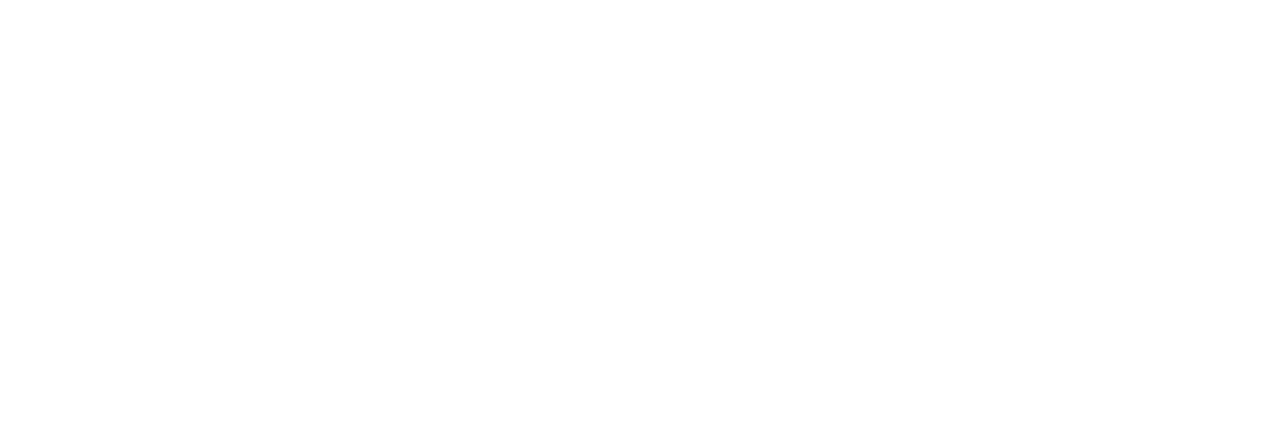
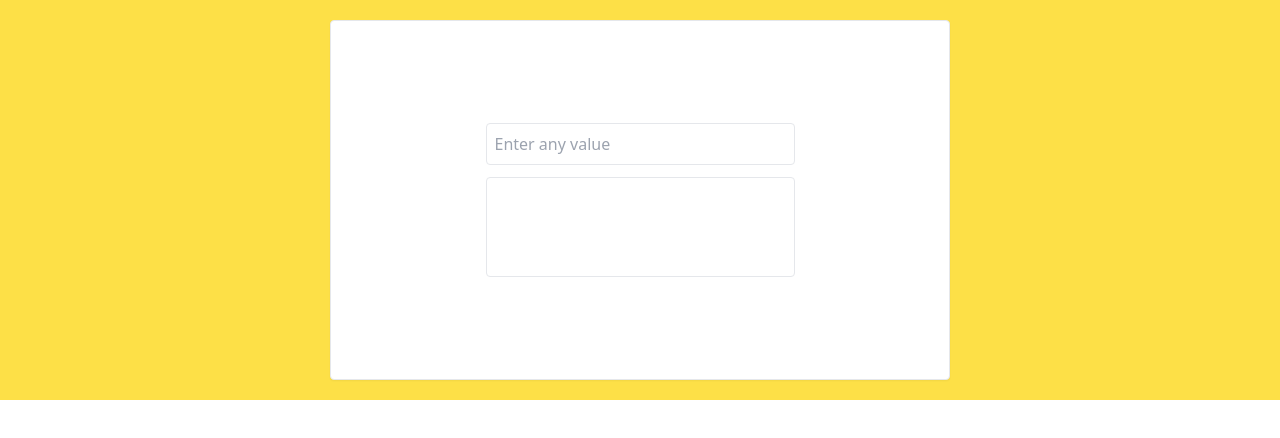
Before and after one commit to Shivam-Gupta-git/JavaScript-LogicBuilding-Questions, a plain HTML site: page Filter Map and Reduce /index1.html in a window 1280 px wide. Drawn offline with nearby package versions, Linux system fonts and the light colour scheme.

Commit message:
add code

```diff
--- a/Filter Map and Reduce /index1.html
+++ b/Filter Map and Reduce /index1.html
@@ -9,13 +9,15 @@
 <body>
 
 
-  <!-- <div class="h-[400px] w-full bg-yellow-300 flex items-center justify-center p-5 ">
+  <div class="h-[400px] w-full bg-yellow-300 flex items-center justify-center p-5 ">
     <div class="h-full w-[50%] border rounded shadow-sm bg-white flex flex-col items-center justify-center gap-3">
       <input class="border w-[50%] py-2 outline-none px-2 rounded" type="text" placeholder="Enter any value" id="Input">
       <div class="border w-[50%] py-2 outline-none px-2 rounded min-h-[100px]"  id="Textarea"></div>
     </div>
 
   </div>
+
+
 
 <script>
   const inputValue = document.getElementById('Input');
@@ -35,7 +37,7 @@
     }
     inputValue.value = '';
   });
-  </script> -->
+  </script>
   <script src="index.js"></script>
 </body>
 </html>
--- a/Object and Class/index.js
+++ b/Object and Class/index.js
@@ -13,8 +13,7 @@
 // }
 // mohan.__proto__ = student;
 
-
-// Example of Class
+// Example of Class............................
 
 // class BtechStudents{
 //   shivam(){
```
Also changed, not shown: Object and Class/index.html (+1 -1 lines).
